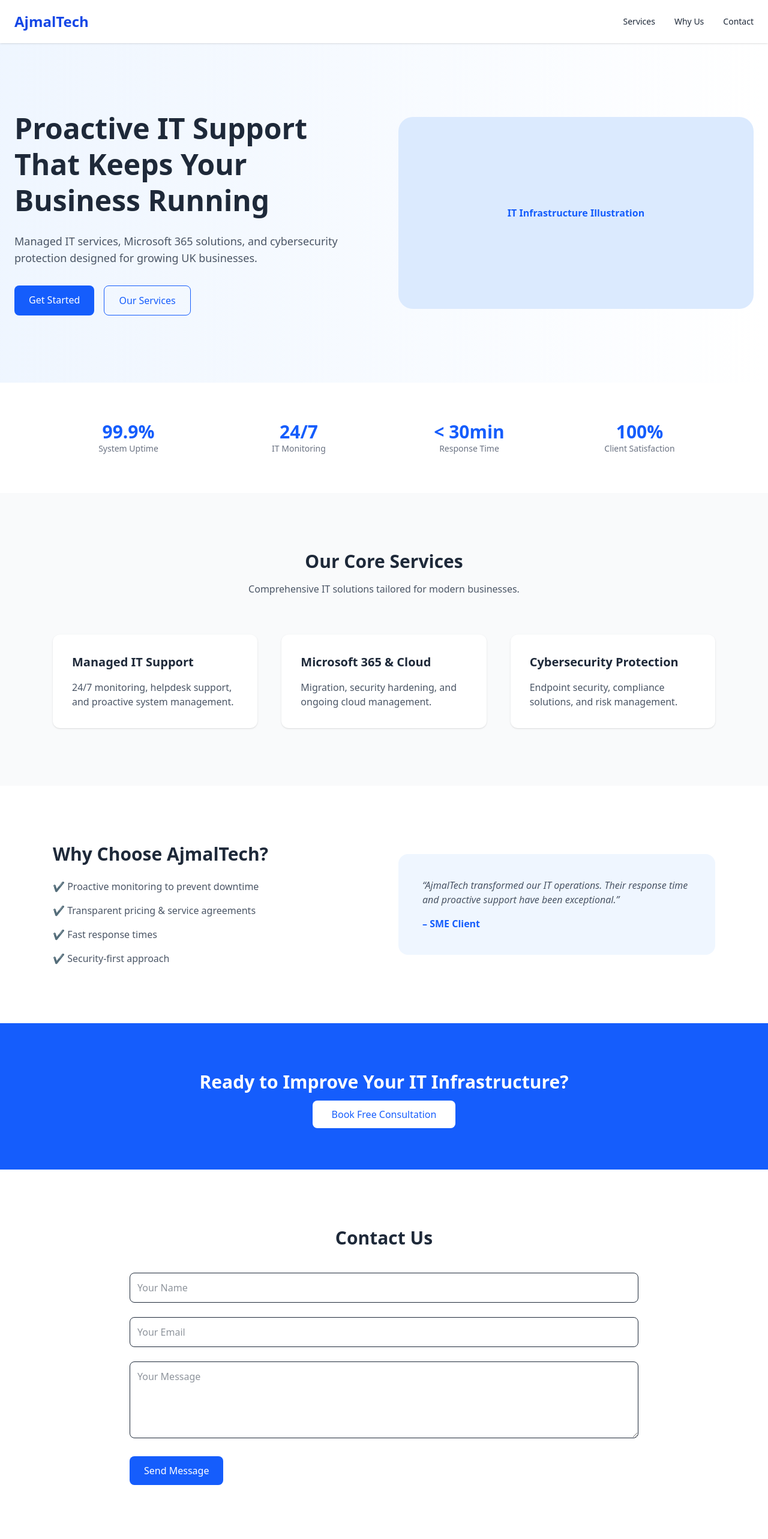
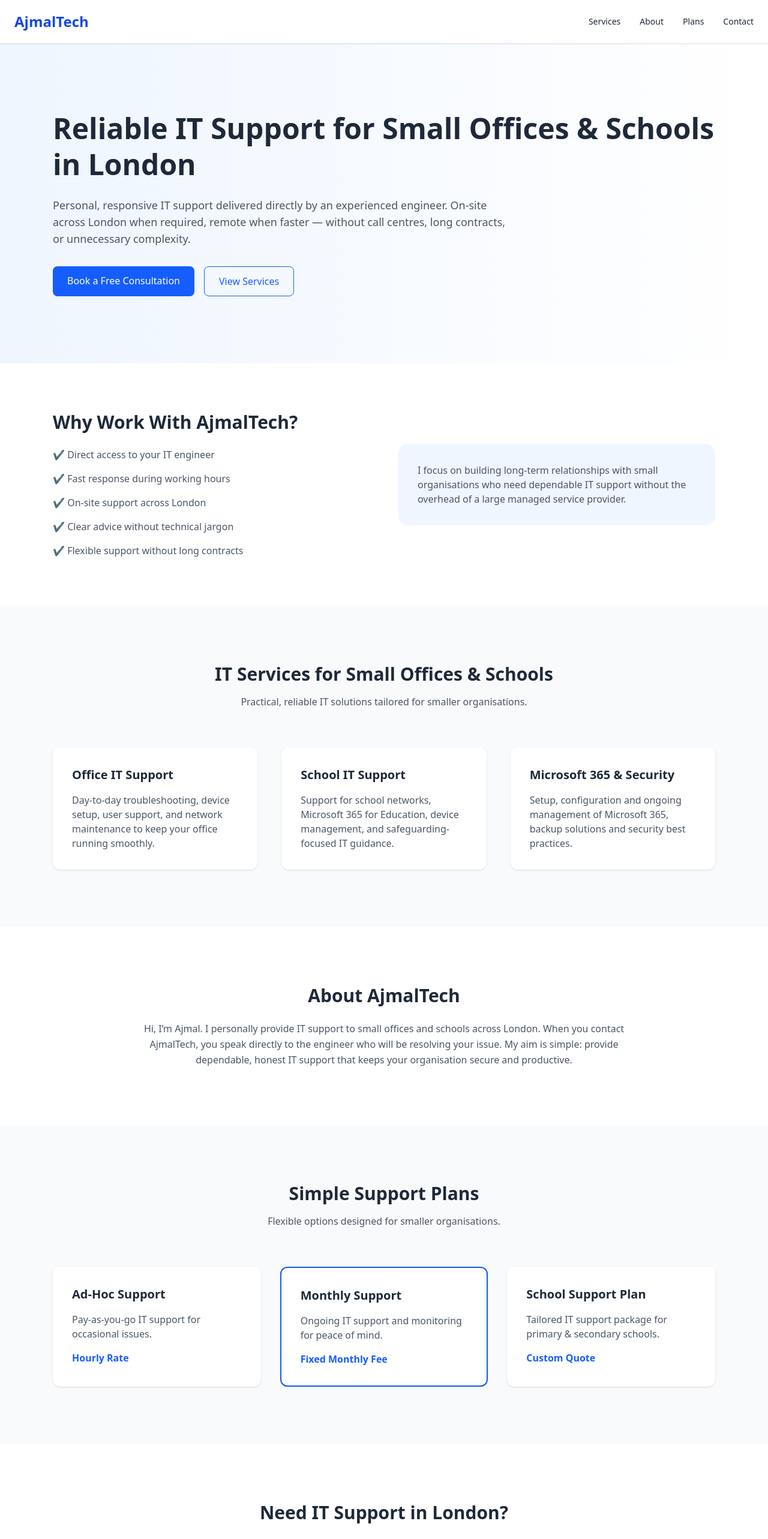
Before and after one commit to ajmalrasouli/ajmaltech-website, a React (Vite) app: page / in a window 1280 px wide. Shown: the top 2566 px of the page at 60% size. Built offline with nearby package versions, Linux system fonts and the light colour scheme.

Commit message:
Positioned site for London small offices

```diff
--- a/src/App.jsx
+++ b/src/App.jsx
@@ -8,7 +8,8 @@
           <h1 className="text-2xl font-bold text-blue-700">AjmalTech</h1>
           <nav className="hidden md:flex space-x-8 text-sm font-medium">
             <a href="#services" className="hover:text-blue-600">Services</a>
-            <a href="#why" className="hover:text-blue-600">Why Us</a>
+            <a href="#about" className="hover:text-blue-600">About</a>
+            <a href="#plans" className="hover:text-blue-600">Plans</a>
             <a href="#contact" className="hover:text-blue-600">Contact</a>
           </nav>
         </div>
@@ -16,51 +17,44 @@
 
       {/* HERO */}
       <section className="bg-gradient-to-r from-blue-50 to-white py-28">
-        <div className="max-w-7xl mx-auto grid md:grid-cols-2 gap-12 px-6 items-center">
-          <div>
-            <h2 className="text-4xl md:text-5xl font-bold leading-tight mb-6">
-              Proactive IT Support That Keeps Your Business Running
+        <div className="max-w-6xl mx-auto px-6">
+          <h2 className="text-4xl md:text-5xl font-bold mb-6 leading-tight">
+            Reliable IT Support for Small Offices & Schools in London
           </h2>
-            <p className="text-gray-600 text-lg mb-8">
-              Managed IT services, Microsoft 365 solutions, and cybersecurity protection
-              designed for growing UK businesses.
+          <p className="text-lg text-gray-600 max-w-3xl mb-8">
+            Personal, responsive IT support delivered directly by an experienced engineer.
+            On-site across London when required, remote when faster — without call centres,
+            long contracts, or unnecessary complexity.
           </p>
           <div className="flex gap-4">
             <a href="#contact" className="bg-blue-600 text-white px-6 py-3 rounded-lg hover:bg-blue-700 transition">
-                Get Started
+              Book a Free Consultation
             </a>
             <a href="#services" className="border border-blue-600 text-blue-600 px-6 py-3 rounded-lg hover:bg-blue-50 transition">
-                Our Services
+              View Services
             </a>
-            </div>
-          </div>
-
-          <div className="hidden md:block">
-            <div className="bg-blue-100 rounded-3xl h-80 flex items-center justify-center text-blue-600 font-semibold">
-              IT Infrastructure Illustration
-            </div>
           </div>
         </div>
       </section>
 
-      {/* TRUST STATS */}
-      <section className="py-16 bg-white">
-        <div className="max-w-6xl mx-auto grid grid-cols-2 md:grid-cols-4 text-center gap-8 px-6">
+      {/* WHY WORK WITH ME */}
+      <section className="py-20 bg-white">
+        <div className="max-w-6xl mx-auto grid md:grid-cols-2 gap-12 px-6 items-center">
           <div>
-            <p className="text-3xl font-bold text-blue-600">99.9%</p>
-            <p className="text-gray-500 text-sm">System Uptime</p>
+            <h3 className="text-3xl font-bold mb-6">Why Work With AjmalTech?</h3>
+            <ul className="space-y-4 text-gray-600">
+              <li>✔ Direct access to your IT engineer</li>
+              <li>✔ Fast response during working hours</li>
+              <li>✔ On-site support across London</li>
+              <li>✔ Clear advice without technical jargon</li>
+              <li>✔ Flexible support without long contracts</li>
+            </ul>
           </div>
-          <div>
-            <p className="text-3xl font-bold text-blue-600">24/7</p>
-            <p className="text-gray-500 text-sm">IT Monitoring</p>
-          </div>
-          <div>
-            <p className="text-3xl font-bold text-blue-600">&lt; 30min</p>
-            <p className="text-gray-500 text-sm">Response Time</p>
-          </div>
-          <div>
-            <p className="text-3xl font-bold text-blue-600">100%</p>
-            <p className="text-gray-500 text-sm">Client Satisfaction</p>
+          <div className="bg-blue-50 p-8 rounded-2xl">
+            <p className="text-gray-600">
+              I focus on building long-term relationships with small organisations who
+              need dependable IT support without the overhead of a large managed service provider.
+            </p>
           </div>
         </div>
       </section>
@@ -68,91 +62,114 @@
       {/* SERVICES */}
       <section id="services" className="py-24 bg-gray-50">
         <div className="max-w-6xl mx-auto px-6 text-center mb-16">
-          <h3 className="text-3xl font-bold mb-4">Our Core Services</h3>
+          <h3 className="text-3xl font-bold mb-4">IT Services for Small Offices & Schools</h3>
           <p className="text-gray-600">
-            Comprehensive IT solutions tailored for modern businesses.
+            Practical, reliable IT solutions tailored for smaller organisations.
           </p>
         </div>
 
         <div className="max-w-6xl mx-auto grid md:grid-cols-3 gap-10 px-6">
-          {[
-            {
-              title: "Managed IT Support",
-              desc: "24/7 monitoring, helpdesk support, and proactive system management."
-            },
-            {
-              title: "Microsoft 365 & Cloud",
-              desc: "Migration, security hardening, and ongoing cloud management."
-            },
-            {
-              title: "Cybersecurity Protection",
-              desc: "Endpoint security, compliance solutions, and risk management."
-            }
-          ].map((service, index) => (
-            <div key={index} className="bg-white p-8 rounded-xl shadow hover:shadow-lg transition">
-              <h4 className="text-xl font-semibold mb-4">{service.title}</h4>
-              <p className="text-gray-600">{service.desc}</p>
+
+          <div className="bg-white p-8 rounded-xl shadow hover:shadow-lg transition">
+            <h4 className="text-xl font-semibold mb-4">Office IT Support</h4>
+            <p className="text-gray-600">
+              Day-to-day troubleshooting, device setup, user support, and network maintenance
+              to keep your office running smoothly.
+            </p>
           </div>
-          ))}
+
+          <div className="bg-white p-8 rounded-xl shadow hover:shadow-lg transition">
+            <h4 className="text-xl font-semibold mb-4">School IT Support</h4>
+            <p className="text-gray-600">
+              Support for school networks, Microsoft 365 for Education, device management,
+              and safeguarding-focused IT guidance.
+            </p>
+          </div>
+
+          <div className="bg-white p-8 rounded-xl shadow hover:shadow-lg transition">
+            <h4 className="text-xl font-semibold mb-4">Microsoft 365 & Security</h4>
+            <p className="text-gray-600">
+              Setup, configuration and ongoing management of Microsoft 365,
+              backup solutions and security best practices.
+            </p>
+          </div>
+
         </div>
       </section>
 
-      {/* WHY CHOOSE US */}
-      <section id="why" className="py-24 bg-white">
-        <div className="max-w-6xl mx-auto grid md:grid-cols-2 gap-12 px-6 items-center">
-          <div>
-            <h3 className="text-3xl font-bold mb-6">Why Choose AjmalTech?</h3>
-            <ul className="space-y-4 text-gray-600">
-              <li>✔ Proactive monitoring to prevent downtime</li>
-              <li>✔ Transparent pricing & service agreements</li>
-              <li>✔ Fast response times</li>
-              <li>✔ Security-first approach</li>
-            </ul>
-          </div>
-
-          <div className="bg-blue-50 p-10 rounded-2xl">
-            <p className="text-gray-600 italic">
-              “AjmalTech transformed our IT operations. Their response time and
-              proactive support have been exceptional.”
+      {/* ABOUT */}
+      <section id="about" className="py-24 bg-white">
+        <div className="max-w-4xl mx-auto px-6 text-center">
+          <h3 className="text-3xl font-bold mb-6">About AjmalTech</h3>
+          <p className="text-gray-600 leading-relaxed">
+            Hi, I’m Ajmal. I personally provide IT support to small offices and schools across London.
+            When you contact AjmalTech, you speak directly to the engineer who will be resolving your issue.
+            My aim is simple: provide dependable, honest IT support that keeps your organisation secure and productive.
           </p>
-            <p className="mt-4 font-semibold text-blue-600">
-              – SME Client
-            </p>
-          </div>
         </div>
       </section>
 
-      {/* CTA */}
-      <section className="py-20 bg-blue-600 text-white text-center">
-        <h3 className="text-3xl font-bold mb-6">
-          Ready to Improve Your IT Infrastructure?
-        </h3>
-        <a href="#contact" className="bg-white text-blue-600 px-8 py-3 rounded-lg font-medium hover:bg-gray-100 transition">
-          Book Free Consultation
-        </a>
+      {/* SUPPORT PLANS */}
+      <section id="plans" className="py-24 bg-gray-50">
+        <div className="max-w-6xl mx-auto px-6 text-center mb-16">
+          <h3 className="text-3xl font-bold mb-4">Simple Support Plans</h3>
+          <p className="text-gray-600">
+            Flexible options designed for smaller organisations.
+          </p>
+        </div>
+
+        <div className="grid md:grid-cols-3 gap-8 max-w-6xl mx-auto px-6">
+
+          <div className="bg-white p-8 rounded-xl shadow">
+            <h4 className="text-xl font-semibold mb-4">Ad-Hoc Support</h4>
+            <p className="text-gray-600 mb-4">
+              Pay-as-you-go IT support for occasional issues.
+            </p>
+            <p className="font-bold text-blue-600">Hourly Rate</p>
+          </div>
+
+          <div className="bg-white p-8 rounded-xl shadow border-2 border-blue-600">
+            <h4 className="text-xl font-semibold mb-4">Monthly Support</h4>
+            <p className="text-gray-600 mb-4">
+              Ongoing IT support and monitoring for peace of mind.
+            </p>
+            <p className="font-bold text-blue-600">Fixed Monthly Fee</p>
+          </div>
+
+          <div className="bg-white p-8 rounded-xl shadow">
+            <h4 className="text-xl font-semibold mb-4">School Support Plan</h4>
+            <p className="text-gray-600 mb-4">
+              Tailored IT support package for primary & secondary schools.
+            </p>
+            <p className="font-bold text-blue-600">Custom Quote</p>
+          </div>
+
+        </div>
       </section>
 
       {/* CONTACT */}
-      <section id="contact" className="py-24 px-6 max-w-4xl mx-auto">
-        <h3 className="text-3xl font-bold text-center mb-10">Contact Us</h3>
+      <section id="contact" className="py-24 px-6 max-w-4xl mx-auto text-center">
+        <h3 className="text-3xl font-bold mb-6">Need IT Support in London?</h3>
+        <p className="text-gray-600 mb-8">
+          Get in touch to discuss your requirements and arrange a free initial consultation.
+        </p>
 
         <form
           action="https://formspree.io/f/YOUR_FORM_ID"
           method="POST"
-          className="space-y-6"
+          className="space-y-6 text-left"
         >
           <input type="text" name="name" placeholder="Your Name" required className="w-full border p-3 rounded-lg" />
           <input type="email" name="email" placeholder="Your Email" required className="w-full border p-3 rounded-lg" />
-          <textarea name="message" placeholder="Your Message" required className="w-full border p-3 rounded-lg h-32" />
+          <textarea name="message" placeholder="Tell me about your IT needs" required className="w-full border p-3 rounded-lg h-32" />
           <button type="submit" className="bg-blue-600 text-white px-6 py-3 rounded-lg hover:bg-blue-700 transition">
             Send Message
           </button>
         </form>
       </section>
 
-      {/* FOOTER */}
       <footer className="bg-gray-100 py-8 text-center text-sm text-gray-500">
-        © {new Date().getFullYear()} AjmalTech. All rights reserved.
+        © {new Date().getFullYear()} AjmalTech – IT Support in London
       </footer>
 
     </div>
```
Lines whose indentation alone changed are shown as unchanged.
